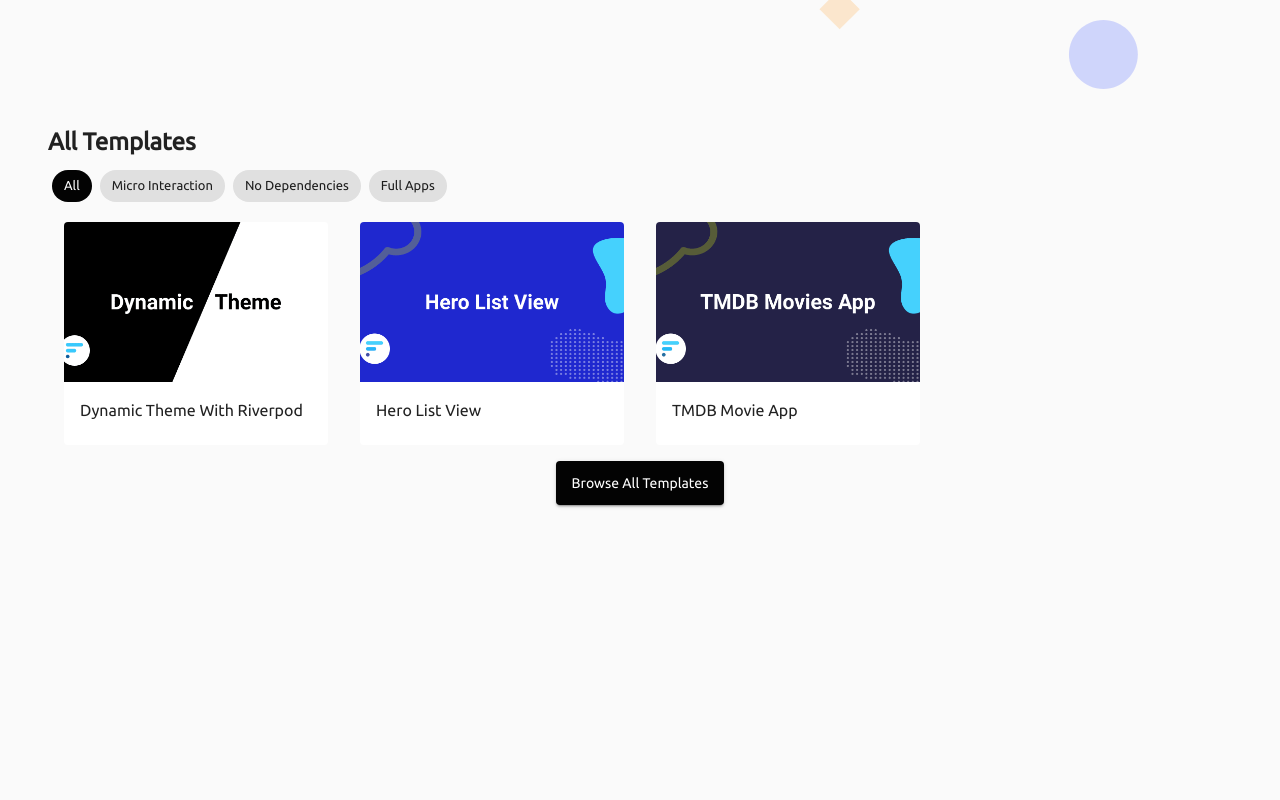
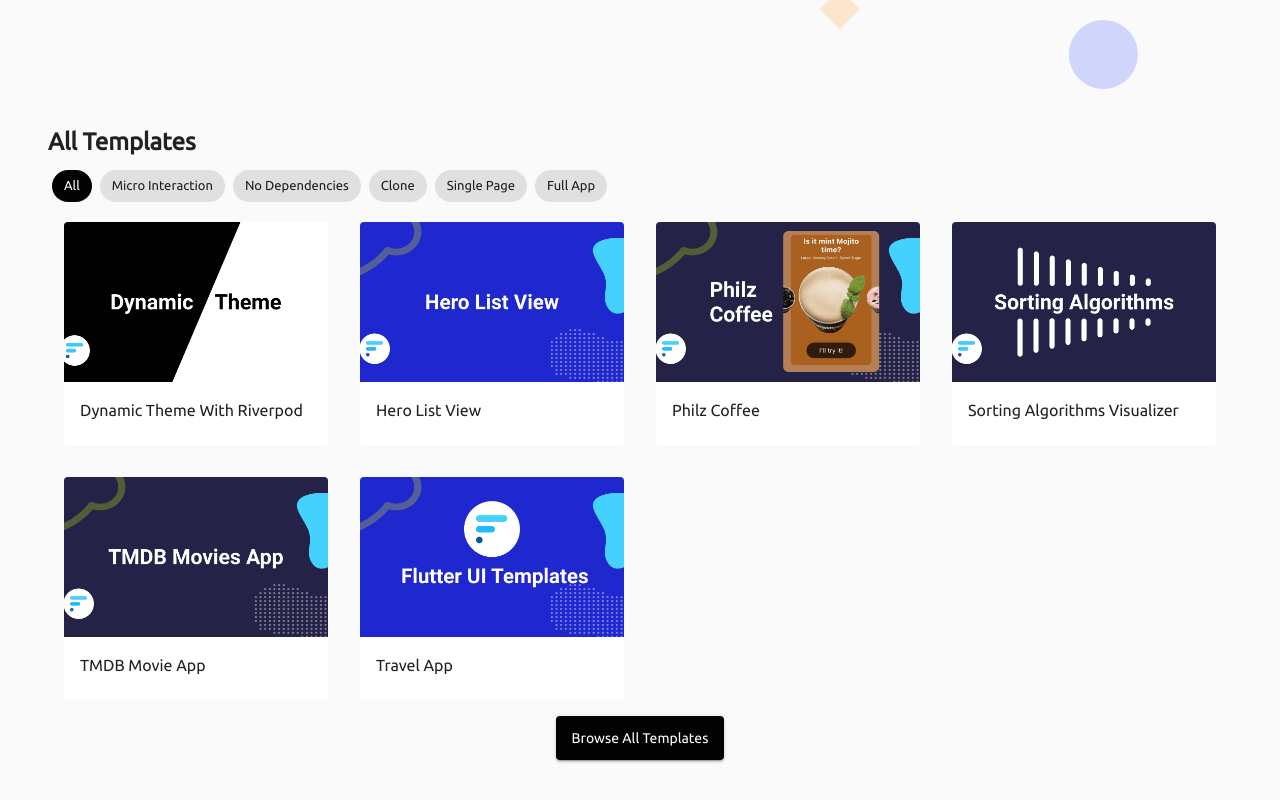
Before and after one commit to bimsina/fluttertemplates.dev, a Next.js app: page / in a window 1280 px wide. Shown: the part 659-1459 px from the top of the page. Before the commit the page ends 1204 px from the top, so only its background shows below. Built offline with nearby package versions, Linux system fonts and the light colour scheme.

Commit message:
added new templates

```diff
--- a/pages/templates/[id].tsx
+++ b/pages/templates/[id].tsx
@@ -11,7 +11,7 @@
 export default function TemplatePage(props: TemplateCardProps) {
   return (
     <>
-      <TemplateDetailPage {...props.frontmatter} />;
+      <TemplateDetailPage {...props.frontmatter} />
     </>
   );
 }
--- /dev/null
+++ b/templates/philz_coffee.md
@@ -0,0 +1,9 @@
+---
+title: "Philz Coffee"
+image: "/images/philz_coffee.png"
+codeGistUrl: "https://raw.githubusercontent.com/bimsina/philzcoffee_flutter/master/lib/main.dart"
+codeUrl: "https://github.com/bimsina/philzcoffee_flutter"
+demoUrl: "https://bimsina.github.io/philzcoffee_flutter/#/"
+categories: ["Clone", "Micro Interaction"]
+packages: []
+---
--- /dev/null
+++ b/templates/sorting_alogo.md
@@ -0,0 +1,9 @@
+---
+title: "Sorting Algorithms Visualizer"
+image: "/images/sorting_algo.png"
+codeGistUrl: "https://raw.githubusercontent.com/bimsina/SortingAlgorithmsVisualizer/master/lib/main.dart"
+codeUrl: "https://github.com/bimsina/SortingAlgorithmsVisualizer"
+demoUrl: "https://bimsina.github.io/SortingAlgorithmsVisualizer/#/"
+categories: ["Micro Interaction", "Single Page"]
+packages: ["https://pub.dev/packages/fl_chart"]
+---
--- a/templates/tmdb_movie_app.md
+++ b/templates/tmdb_movie_app.md
@@ -4,7 +4,7 @@
 codeGistUrl: "https://raw.githubusercontent.com/bimsina/Matinee-Flutter/master/lib/main.dart"
 codeUrl: "https://github.com/bimsina/Matinee-Flutter"
 demoUrl: "https://bimsina.github.io/Matinee-Flutter/#/"
-categories: ["Full Apps"]
+categories: ["Full App"]
 packages:
   [
     "https://pub.dev/packages/http",
--- /dev/null
+++ b/templates/tourism_app.md
@@ -0,0 +1,18 @@
+---
+title: "Travel App"
+image: "/images/og.png"
+codeGistUrl: "https://raw.githubusercontent.com/bimsina/visit_nepal/master/lib/main.dart"
+codeUrl: "https://github.com/bimsina/visit_nepal"
+demoUrl: "https://bimsina.github.io/visit_nepal/#/"
+categories: ["Full App"]
+packages:
+  [
+    "https://pub.dev/packages/shared_preferences",
+    "https://pub.dev/packages/carousel_slider",
+    "https://pub.dev/packages/graphql_flutter",
+    "https://pub.dev/packages/http",
+    "https://pub.dev/packages/url_launcher",
+    "https://pub.dev/packages/shimmer",
+    "https://pub.dev/packages/provider",
+  ]
+---
```
Also changed, not shown: components/TemplateDetailPage.tsx (+2 -11 lines), public/images/philz_coffee.png (added), public/images/sorting_algo.png (added).
